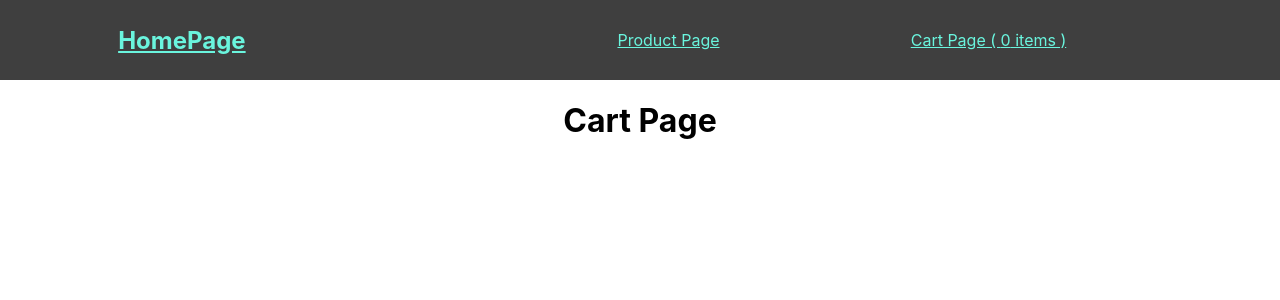
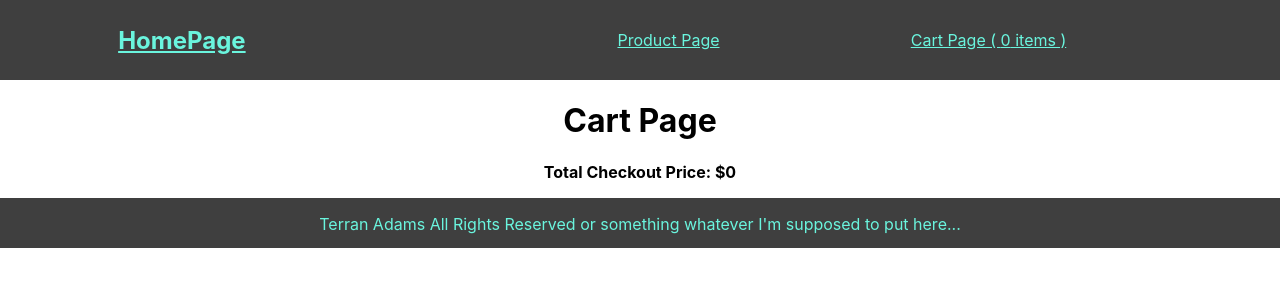
Before and after one commit to terranadams/React--ECommerce, a React (Create React App) app: page /cart in a window 1280 px wide. Shown: the top 300 px of the page. Built offline with nearby package versions, Linux system fonts and the light colour scheme.

Commit message:
worked on footer

```diff
--- a/src/App.css
+++ b/src/App.css
@@ -16,7 +16,16 @@ nav {
   background-color: rgb(63, 63, 63);
   color: rgb(106, 245, 222);
 }
-
+footer {
+  position: sticky;
+  display: flex;
+  justify-content: center;
+  bottom: 0;
+  width: 100%;
+  height: 50px;
+  background-color: rgb(63, 63, 63);
+  color: rgb(106, 245, 222);
+}
 .nav-links {
   width: 50%;
   display: flex;
--- a/src/App.js
+++ b/src/App.js
@@ -4,6 +4,7 @@ import Nav from './Nav'
 import Products from './Products'
 import Cart from './Cart'
 import ItemDetail from './ItemDetail'
+import Footer from './Footer'
 import { BrowserRouter as Router, Switch, Route, Link } from 'react-router-dom'
 
 
@@ -18,6 +19,7 @@ function App() {
         <Route path='/cart' component={Cart}/>
         <Route path='/products/:id' component={ItemDetail}  />
         </Switch>
+        <Footer />
        </div>
      </Router>
   );
--- a/src/Cart.js
+++ b/src/Cart.js
@@ -8,6 +8,7 @@ import { useDispatch } from 'react-redux'
 function Cart() {
 
   const itemsList = useSelector(state => state.itemsList)
+  const itemsTotalPrice = useSelector(state => state.itemsTotalPrice)
 
   const removeItem = (item, index) => {
     return {
@@ -25,6 +26,7 @@ function Cart() {
   return (
     <div>
       <h1>Cart Page</h1>
+      <strong>Total Checkout Price: ${itemsTotalPrice}</strong>
       <ul>
         {itemsList.map((item, index) => (
           <div key={index}>{item.title}>
--- /dev/null
+++ b/src/Footer.js
@@ -0,0 +1,12 @@
+import React from 'react'
+import './App.css';
+
+const Footer = () => {
+    return (
+        <footer>
+            <p>Terran Adams All Rights Reserved or something whatever I'm supposed to put here...</p>
+        </footer>
+    )
+}
+
+export default Footer
```
Also changed, not shown: 1 other file (tests, documents, lock files or other folders).
